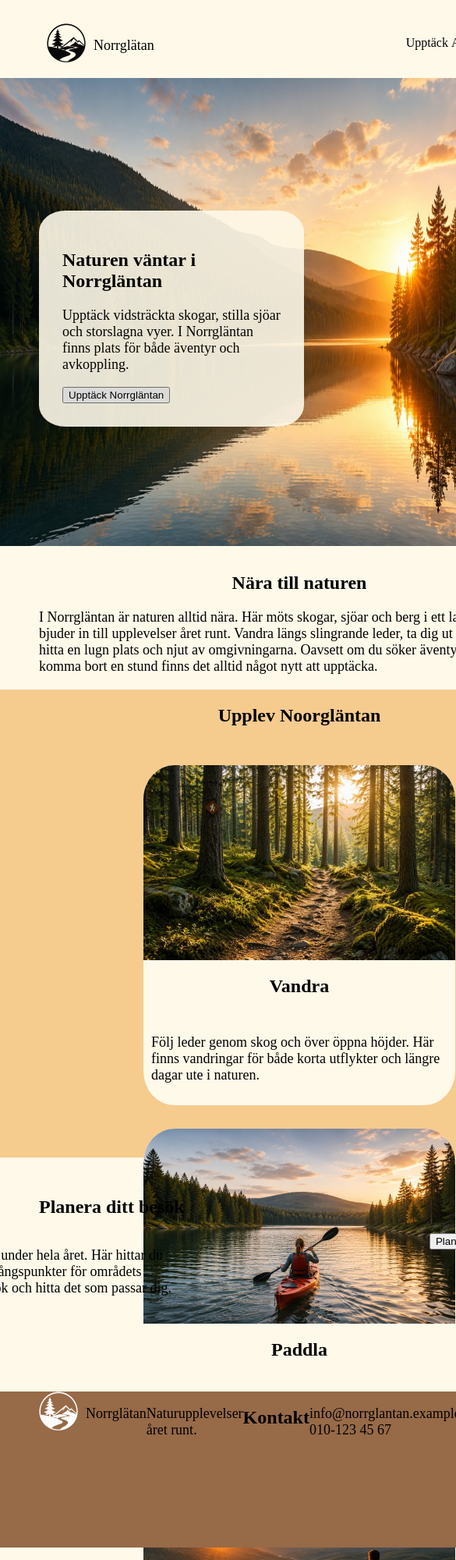
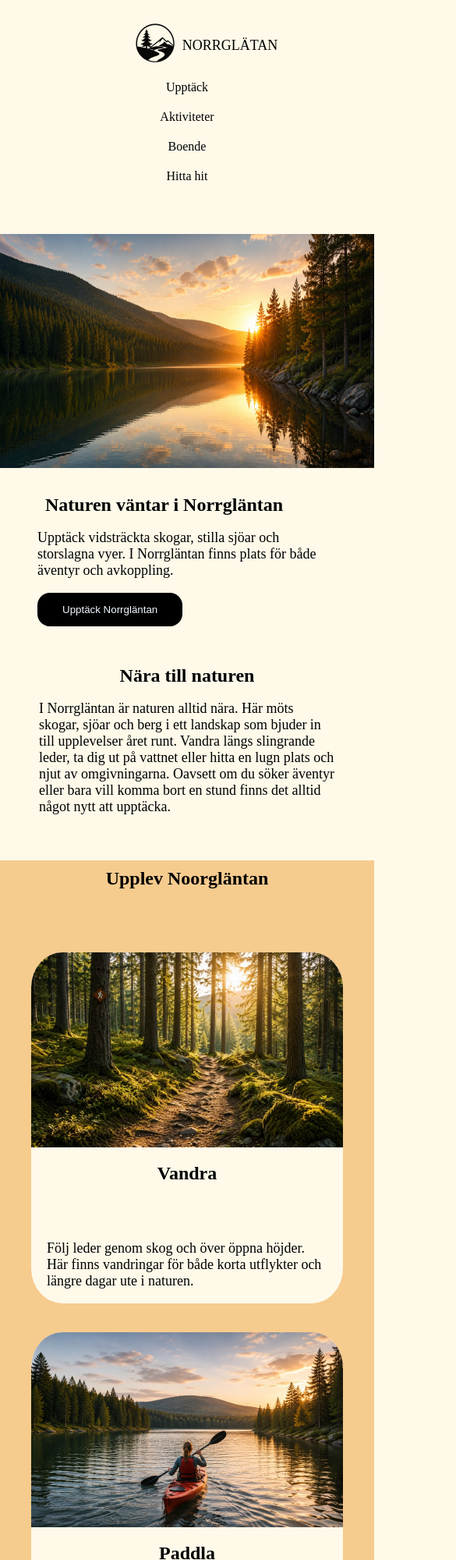
Before and after one commit to Sibghax/lab-3---websidan, a plain HTML site: page index.html in a window 390 px wide. Shown: the top 2000 px of the page at 78% size, 585 px wide, since content can reach past the window. Drawn offline with Linux system fonts and the light colour scheme.

Commit message:
max-width 480 created

```diff
--- a/css/style.css
+++ b/css/style.css
@@ -15,6 +15,7 @@ body {
 
 h2 {
     font-size: x-large;
+    margin: 10px;
 }
 
 p {
@@ -39,11 +40,14 @@ header {
 nav ul li {
     display: inline;
 
+
 }
 
 nav a {
     color: black;
     text-decoration: none;
+    margin: 10px
+
 }
 
 
@@ -58,6 +62,7 @@ main {
     grid-area: main;
 }
 
+
 .section1 {
    background-color:#FEF9E9;
    opacity: 90%;
@@ -68,6 +73,8 @@ main {
    padding: 30px;
    margin: 170px 0 0 50px;
    border-radius: 10%;
+   top: 170px;
+   left: 50px;
 
 }
 
@@ -79,8 +86,9 @@ main {
     z-index: 0;
 }
 
+
 .section2 {
-    height: 100px;
+    height: 200px;
     margin: 30px 50px 50px 50px;
 
 
@@ -95,7 +103,7 @@ main {
     display: flex;
     flex-wrap: wrap;
     gap: 30px;
-    height: 600px;
+    min-height: 600px;
     justify-content: center;
     background-color: #F6CB8E;
 
@@ -107,6 +115,13 @@ main {
 
 }
 
+button {
+    background-color: black;
+    color: aliceblue;
+    padding: 14px 32px;
+    border: none;
+    border-radius: 16px;
+}
 
 .section3 > div {
     width: 400px;
@@ -117,11 +132,12 @@ main {
     border-radius: 10%;
     overflow: hidden;
     margin: 0px;
+    gap: 10px;
 
 }
 
 .section3 > div > p {
-  padding: 10px;
+  padding: 0px 20px;
 }
 
 
@@ -133,15 +149,15 @@ main {
 }
 
 .section4 button{
-position: absolute;
-left: 75%;
+ position: absolute;
+ left: 75%;
 
 }
 
 .section4 > p{
 position: absolute;
-right: 69%;
-width: 500px;
+right: 63%;
+width: 600px;
 
 
 }
@@ -152,4 +168,160 @@ footer {
     background-color: #976A48;
     display: flex;
     flex-direction: row;
+    justify-content: center;
+    gap: 300px;
+    text-decoration: none;
+    list-style: none;
+    gap: 10px;
 }
+
+footer a {
+    color: black;
+    list-style-type: none;
+
+}
+
+.foot {
+    display: grid;
+    grid-template-columns: auto 1fr;
+    grid-template-rows: auto auto;
+    column-gap: 20px;
+    padding: 50px 0px;
+    align-items: center;
+}
+
+footer ul {
+    list-style: none;
+    gap: 10px;
+
+}
+
+.foot img {
+    grid-row: 1/3;
+
+}
+
+@media screen and (max-width: 480px){
+
+body {
+    position: relative;
+    display: grid;
+    grid-template-columns: 480px;
+    grid-template-rows: 300px auto 400px;
+    grid-template-areas:
+    "header"
+    "main"
+    "footer";
+
+}
+
+
+header {
+    margin: 30px 10px;
+   justify-content: center;
+   flex-wrap: wrap;
+}
+
+
+nav{
+
+    flex-basis: 100%;
+    margin-left: 0;
+
+
+}
+
+nav ul{
+    gap: 20px;
+    display: flex;
+   flex-direction:column;
+   align-items: center;
+   padding: 0px;
+
+}
+
+nav ul li{
+    border-bottom: 1px black;
+    gap: 10px;
+
+}
+
+.section1 {
+
+   opacity: 100%;
+   max-width: 80%;
+   max-height: 300px;
+   position: static;
+   padding: 20px 0px;
+   margin: auto;
+   border-radius: 0%;
+
+
+}
+
+#hero {
+    position: relative;
+    height: 300px;
+    overflow: hidden;
+
+}
+.section3 {
+   height: 1600px;
+   gap: 0px;
+
+
+}
+
+
+.section4 {
+    display: flex;
+    flex-direction: column;
+    position: static;
+    max-width: 80%;
+}
+
+.section4 button{
+ position: static;
+ max-width: 200px;
+
+}
+
+.section4 > p{
+position: static;
+
+max-width: 100%;
+
+}
+
+
+footer {
+
+    flex-direction: column;
+    align-items: center;
+    gap: 0px;
+}
+
+
+
+.foot {
+    display: flex;
+    flex-direction: column;
+    align-items: center;
+    padding: 0px 0px;
+    gap: 10px;
+
+}
+
+.foot img {
+    padding: 0px;
+    margin: 0px;
+
+}
+
+.foot p {
+    padding: 0px;
+    margin: 0px;
+
+}
+
+}
--- a/index.html
+++ b/index.html
@@ -9,7 +9,7 @@
    <body>
     <header>
     <img class="logo" src="images/logotyp_svart.png" alt="logo till websidan: svart träd">
-    <p>Norrglätan</p>
+    <p>NORRGLÄTAN</p>
     <nav>
         <ul class="head">
             <li><a href="#">Upptäck</a></li>
@@ -20,13 +20,14 @@
     </nav>
     </header>
     <main>
+        <img id="hero" src="images/hero.jpg" alt="!">
         <div class="section1">
             <h2>Naturen väntar i Norrgläntan</h2>
             <p>Upptäck vidsträckta skogar, stilla sjöar och storslagna vyer. I Norrgläntan finns plats för både äventyr och avkoppling.</p>
             <button>Upptäck Norrgläntan</button>
 
         </div>
-        <img id="hero" src="images/hero.jpg" alt="!">
+
 
         <div class="section2">
             <h2>Nära till naturen </h2>
@@ -62,22 +63,28 @@
         </div>
     </main>
     <footer>
+        <div class="foot">
       <img class="logo" src="images/logotyp_vit.png" alt="logo till websidan: vit träd">
       <p>Norrglätan</p>
       <p>Naturupplevelser året runt.</p>
+      </div>
 
+
+<div>
       <h2>Kontakt</h2>
-      <p>info@norrglantan.example
-        010-123 45 67</p>
+      <p>info@norrglantan.example</p>
+        <p>010-123 45 67</p>
+</div>
 
-        <h2>länkar</h2>
+<div>
         <ul>
+            <li> <h2>länkar</h2></li>
             <li><a href="#">Upptäck</a></li>
             <li><a href="#">Aktiviteter</a></li>
             <li><a href="#">Boende</a></li>
             <li><a href="#">Hitta hit</a></li>
         </ul>
-
+</div>
     </footer>
 
    </body>
```
